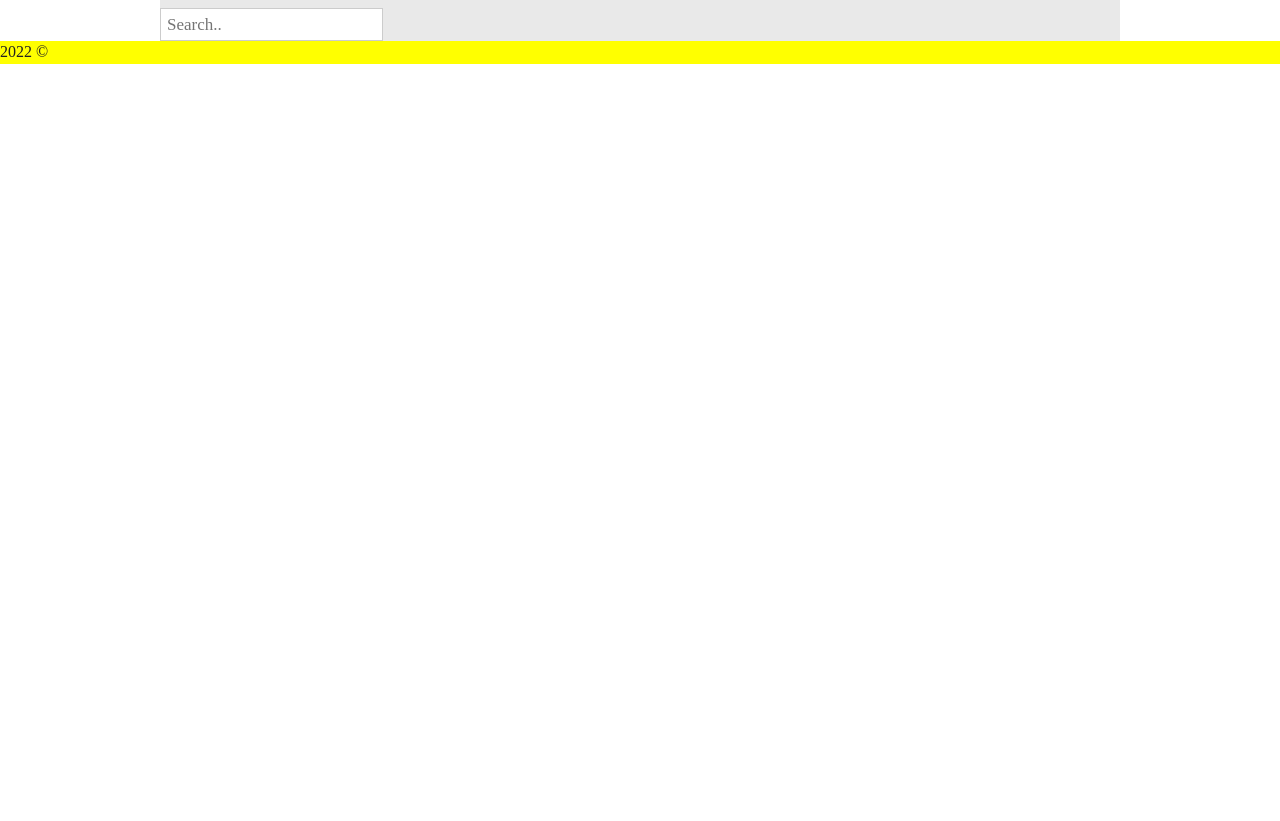
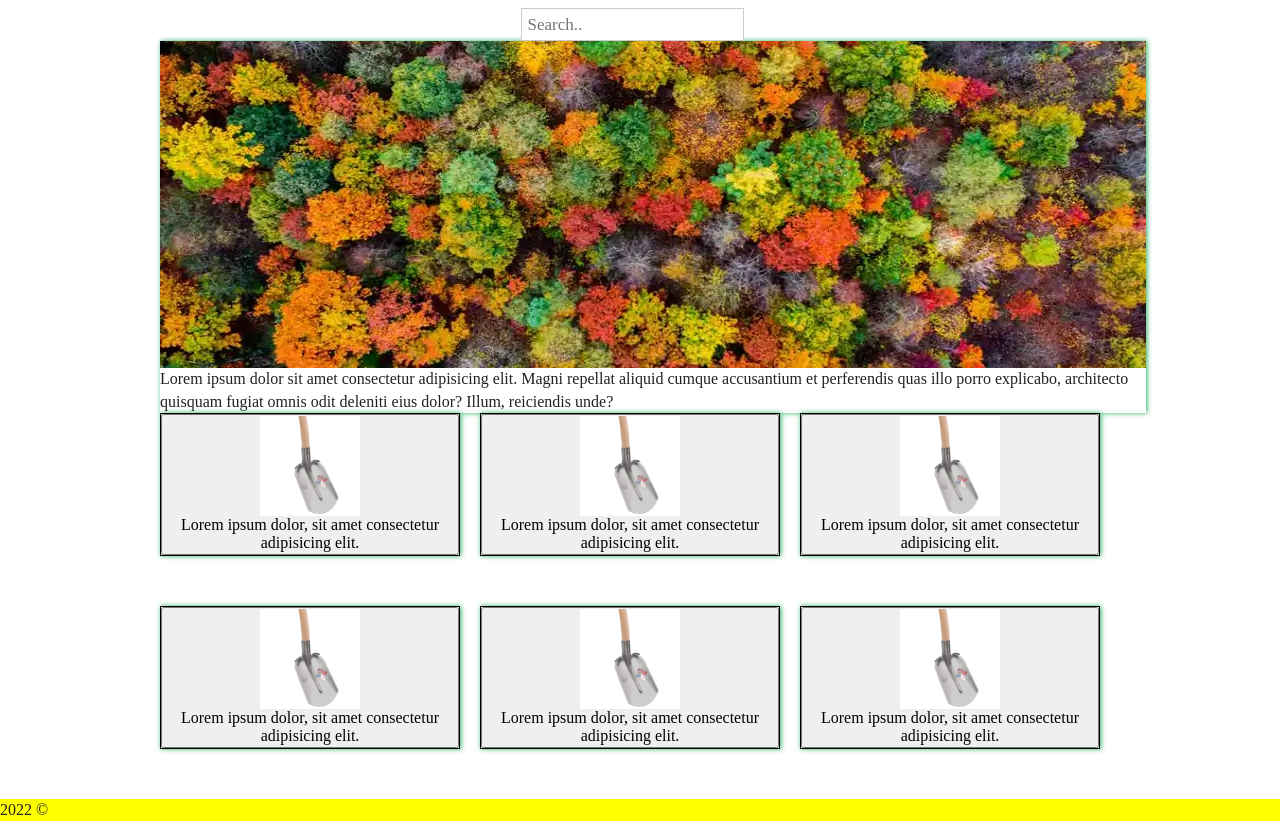
Before and after one commit to JorisdeVos/winkeltje, a PHP site: page / in a window 1280 px wide. Shown: the part 88-909 px from the top of the page. Before the commit the page ends 152 px from the top, so only its background shows below. Run offline with PHP 8.4, Linux system fonts and the light colour scheme.

Commit message:
mijn uitgebreid met afbeeldingen
afbeeldingen toegevoegd die later naar de product detail pagina zullen leiden

```diff
--- a/css/main.css
+++ b/css/main.css
@@ -205,7 +205,8 @@ header{
 
    .topnav {
     overflow: hidden;
-    background-color: #e9e9e9;
+    display: flex;
+    justify-content: center;
   }
 
   /* Style the links inside the navigation bar */
@@ -225,6 +226,35 @@ header{
 
   footer{
     background-color: yellow;
+  }
+
+  .bigimg img{
+    width: 986px;
+    height: 327px;
+  }
+
+  .bigimg{
+    box-shadow: 1px 0px 5px #27ae60;
+    width: 986px;
+  }
+
+  .shovelflex1 img{
+    width: 100px;
+  }
+
+  .shovelflex1{
+    box-shadow: 1px 0px 5px #27ae60;
+    display: flex;
+    align-items: column;
+    border: 1px solid black;
+    margin-bottom: 50px;
+    margin-right: 20px
+
+  }
+
+  .shovelflex2{
+    display: flex;
+    align-items: center;
   }
 /* ==========================================================================
    Helper classes
--- a/css/pluk.css
+++ b/css/pluk.css
@@ -228,10 +228,6 @@ footer{
   background-color: yellow;
 }
 
-
-
-
-
 /* ==========================================================================
    Helper classes
    ========================================================================== */
--- a/index.php
+++ b/index.php
@@ -39,9 +39,23 @@
 
   <?php require_once 'header.php';?>
   <div class="wrapper">
-  <div class="topnav">
-    <input type="text" placeholder="Search..">
-  </div>
+    <div class="topnav">
+      <input type="text" placeholder="Search..">
+    </div>
+    <div class="bigimg"><img src="img/5464.jpg" /> <p>Lorem ipsum dolor sit amet consectetur adipisicing elit. Magni repellat aliquid cumque accusantium et perferendis quas illo porro explicabo, architecto quisquam fugiat omnis odit deleniti eius dolor? Illum, reiciendis unde? </p></div>
+
+    <div class="shovelflex2">
+      <div class="shovelflex1"><button><img src="img/schep.png" /><p>Lorem ipsum dolor, sit amet consectetur adipisicing elit.</p></button></div>
+      <div class="shovelflex1"><button><img src="img/schep.png" /><p>Lorem ipsum dolor, sit amet consectetur adipisicing elit.</p></button></div>
+      <div class="shovelflex1"><button><img src="img/schep.png" /><p>Lorem ipsum dolor, sit amet consectetur adipisicing elit.</p></button></div>
+    </div>
+
+    <div class="shovelflex2">
+      <div class="shovelflex1"><button><img src="img/schep.png" /><p>Lorem ipsum dolor, sit amet consectetur adipisicing elit.</p></button></div>
+      <div class="shovelflex1"><button><img src="img/schep.png" /><p>Lorem ipsum dolor, sit amet consectetur adipisicing elit.</p></button></div>
+      <div class="shovelflex1"><button><img src="img/schep.png" /><p>Lorem ipsum dolor, sit amet consectetur adipisicing elit.</p></button></div>
+    </div>
+
   </div>
   <?php require_once 'footer.php';?>
 </body>
```
Also changed, not shown: img/5464.jpg (added).
